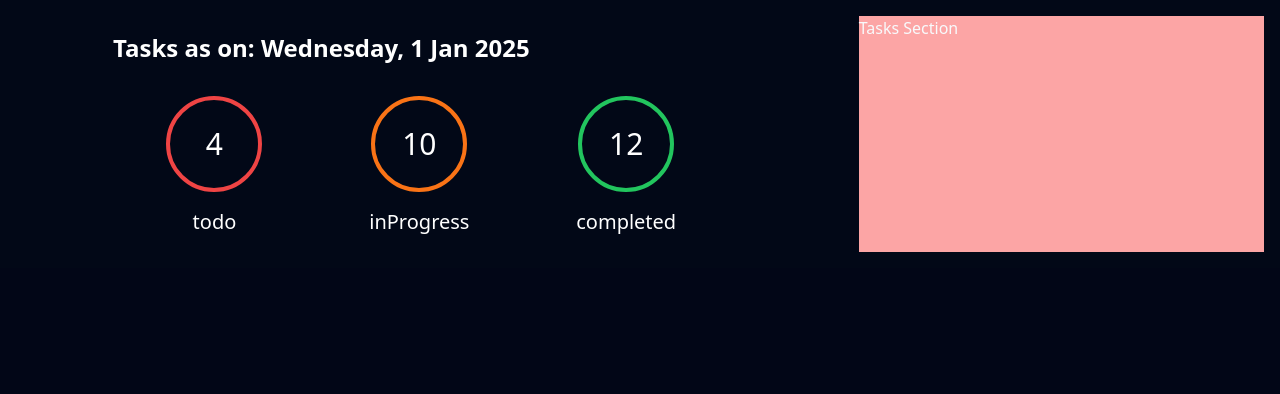
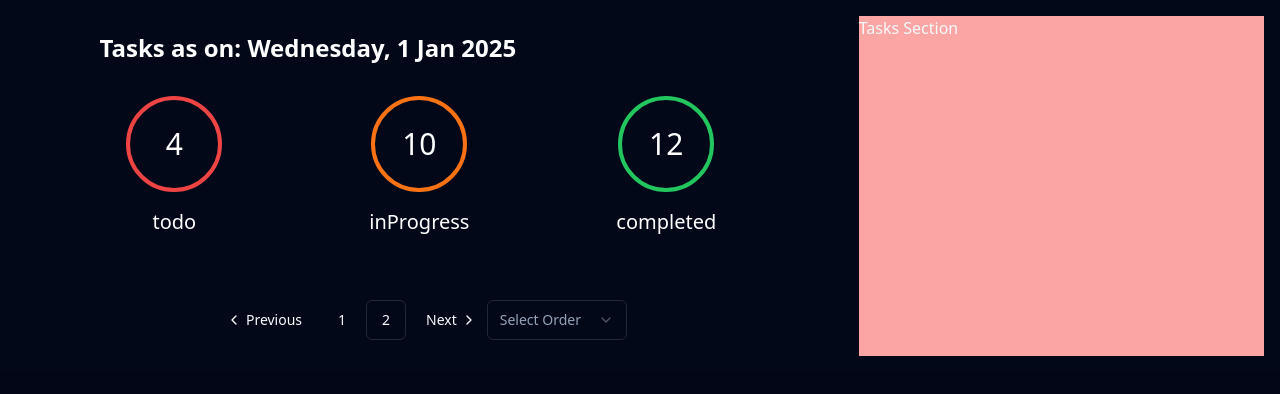
Before and after one commit to Sibangi-2911/Bootcamp-Web-Development, a React (Vite) app in the folder my-tasks-app/: page /tasks in a window 1280 px wide. Shown: the top 394 px of the page. Built offline with nearby package versions, Linux system fonts and the light colour scheme.

Commit message:
modified the styling for better layout\

```diff
--- a/my-tasks-app/pages/tasks/tasks.jsx
+++ b/my-tasks-app/pages/tasks/tasks.jsx
@@ -1,16 +1,20 @@
+import { FilterBar } from "@/components/filterBar/filterBar";
 import { TasksCounter } from "@/components/tasksCounter/tasksCounter";
 
 export default function Tasks(){
   return (
     <section className="flex flex-row w-full p-4 gap-8">
       <section className="flex basis-2/3 justify-center">
-      <div className="flex flex-col w-4/5 p-4">
-        <h1 className="text-white font-bold text-2xl mb-8">Tasks as on: Wednesday, 1 Jan 2025</h1>
-        <div className="flex justify-around">
-          <TasksCounter count={4} type="todo" />
-          <TasksCounter count={10} type="inProgress"/>
-          <TasksCounter count={12} type="completed"/>
+      <div className="flex flex-col w-10/12 p-4 items-center">
+        <h1 className="text-white font-bold text-2xl mb-8 w-full">Tasks as on: Wednesday, 1 Jan 2025</h1>
+        <div className="w-11/12 flex flex-col">
+          <div className="flex justify-between mb-16">
+            <TasksCounter count={4} type="todo" />
+            <TasksCounter count={10} type="inProgress"/>
+            <TasksCounter count={12} type="completed"/>
+          </div>
         </div>
+        <FilterBar/>
       </div>
       </section>
       <section className="flex basis-1/3  bg-red-300">Tasks Section</section>
```
